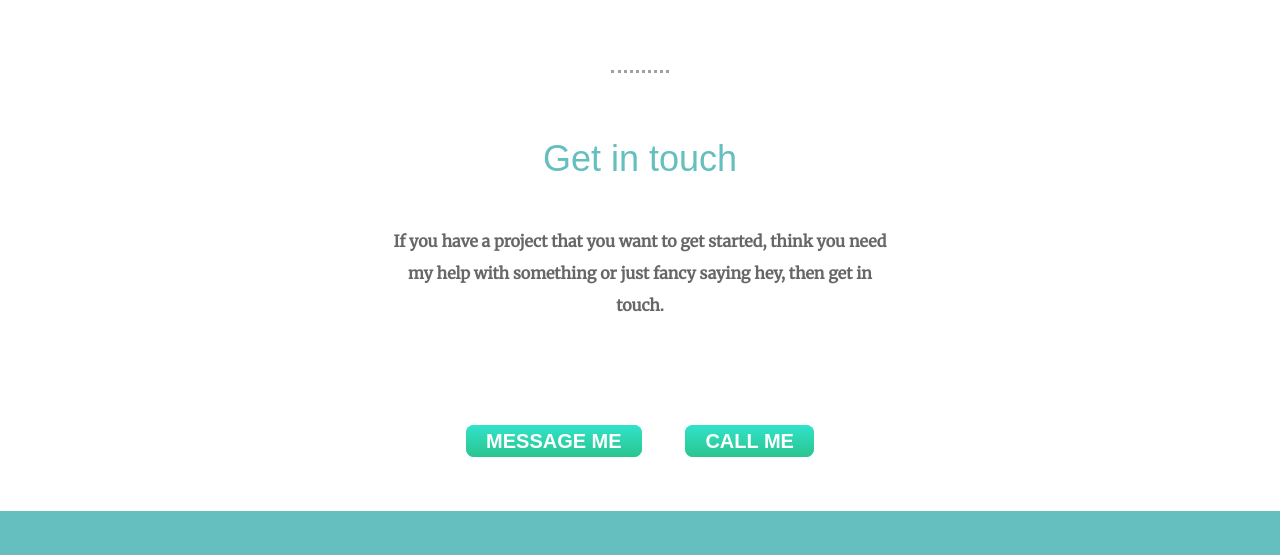
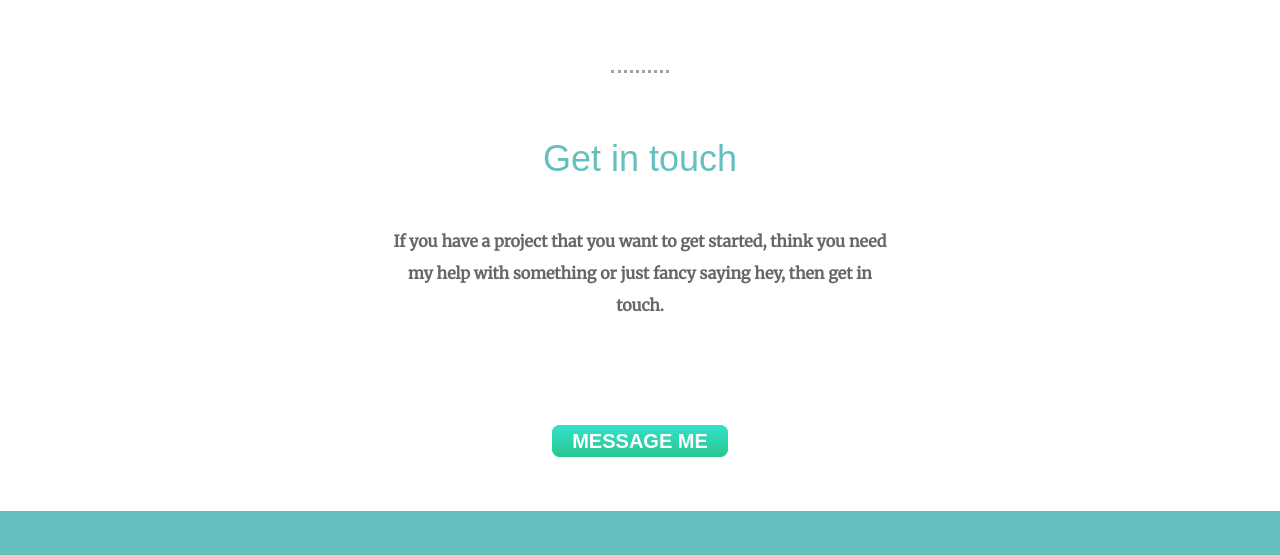
Before and after one commit to Abrar-Nabi/myblog, a plain HTML site: page index.html in a window 1280 px wide. Shown: the part 2179-2734 px from the top of the page. Drawn offline with Linux system fonts and the light colour scheme.

Commit message:
Update index.html

```diff
--- a/index.html
+++ b/index.html
@@ -61,7 +61,7 @@
       <p class="contactme"> If you have a project that you want to get started, think you need my help with something or
         just fancy saying hey, then get in touch.</p>
       <a class="btn" href="mailto:abrarn614@gmail.com">MESSAGE ME</a>
-      <a class="btn"  href="tell:+919541595413">CALL ME</a>
+
 
 
 
```
